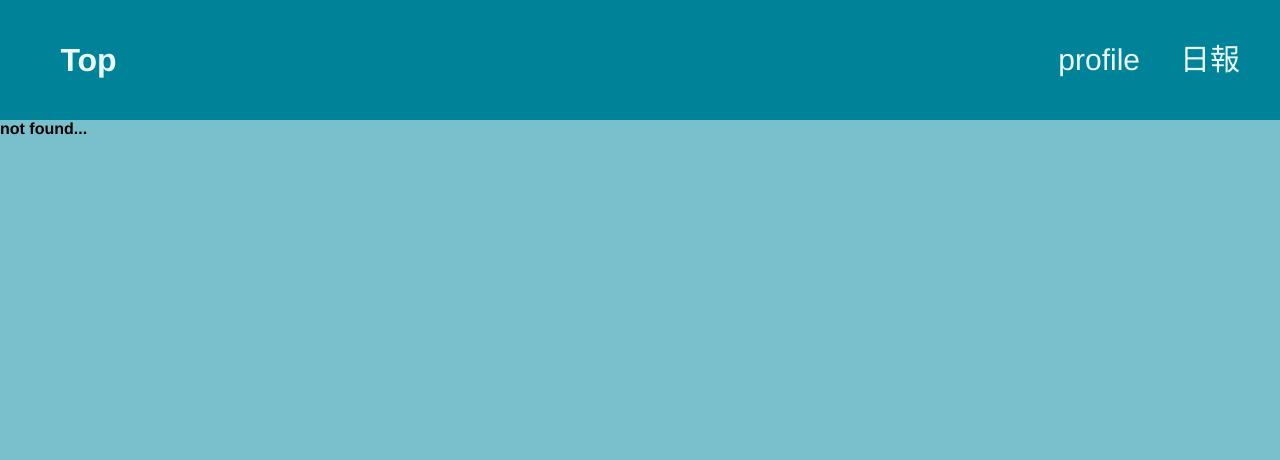
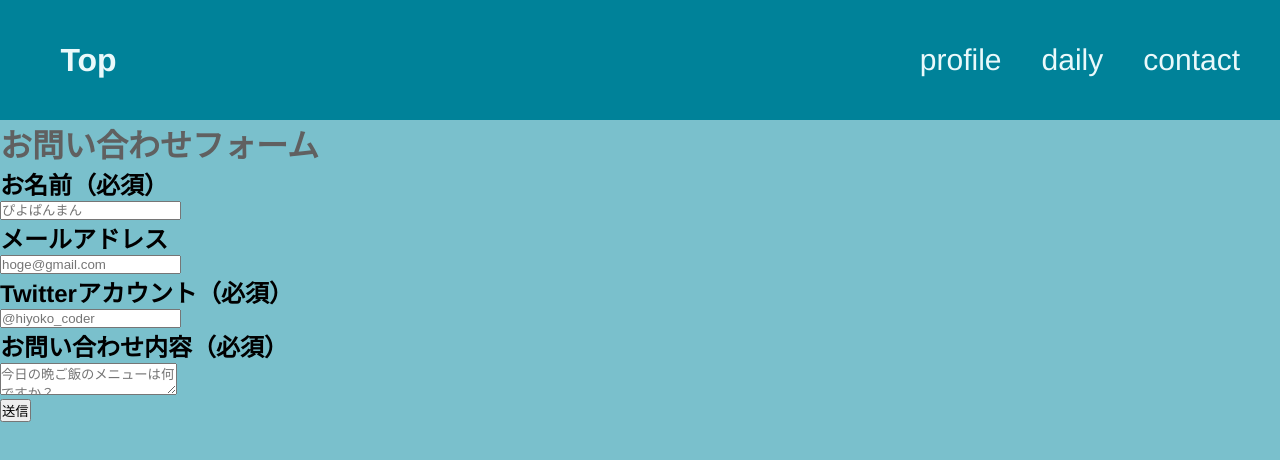
Before and after one commit to Piyopanman/piyopanman-daily-frontend, a React (Create React App) app: page /contact in a window 1280 px wide. Before the commit this address had no page. Shown: the top 460 px of the page. Built offline with nearby package versions, Linux system fonts and the light colour scheme.

Commit message:
フォームの雛形を作った

```diff
--- a/src/App.js
+++ b/src/App.js
@@ -5,7 +5,8 @@ import { Top } from './Top';
 import { DailyTop } from './daily/pages/DailyTop';
 import { CategoryView } from './daily/pages/CategoryView';
 import {DailyDetail} from './daily/pages/DailyDetail';
-import { Profile} from './profile/Profile';
+import { Profile } from './profile/Profile';
+import { Contact } from './daily/pages/Contact'
 
 export const App = () => {
 
@@ -20,6 +21,7 @@ export const App = () => {
               <Route exact path='/daily/:id' component={DailyDetail} />
               <Route exact path='/daily/category/:cat' component={CategoryView}/>
               <Route path='/profile' component={Profile}/>
+              <Route path='/contact' component={Contact} />
               <Route render={() => <h4>not found...</h4>} />
           </Switch>
         </div>
--- a/src/Header.js
+++ b/src/Header.js
@@ -7,7 +7,8 @@ export const Header = () => {
             <h1><Link to='/'>Top</Link></h1>
             <ul>
                 <li><Link to='/profile'>profile</Link></li>
-                <li><Link to='/daily'>日報</Link></li>
+                <li><Link to='/daily'>daily</Link></li>
+                <li><Link to='/contact'>contact</Link></li>
             </ul>
         </div>
     )
--- /dev/null
+++ b/src/daily/pages/Contact.js
@@ -0,0 +1,20 @@
+import React, { useState, useEffect } from 'react'
+
+export const Contact = () =>{
+    return(
+        <div>
+            <h1>お問い合わせフォーム</h1>
+            <form>
+                <h2>お名前（必須）</h2>
+                <input type="text" name="name" required={true} value="" placeholder="ぴよぱんまん"  /><br></br>
+                <h2>メールアドレス</h2>
+                <input type="text" name="email" value="" placeholder="hoge@gmail.com"  /> <br></br>
+                <h2>Twitterアカウント（必須）</h2>
+                <input type="text" name="twitter" required={true} value="" placeholder="@hiyoko_coder"  /><br></br>
+                <h2>お問い合わせ内容（必須）</h2>
+                <textarea name="content" required={true} value="" placeholder="今日の晩ご飯のメニューは何ですか？"  /><br></br>
+                <input type="submit" value="送信" />
+            </form>
+        </div>
+    )
+}
```
